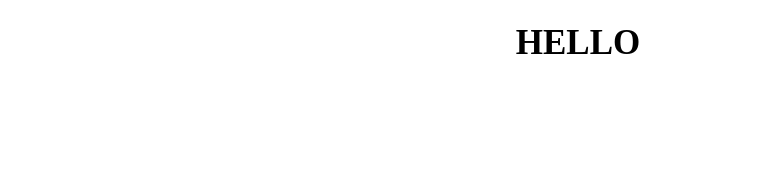
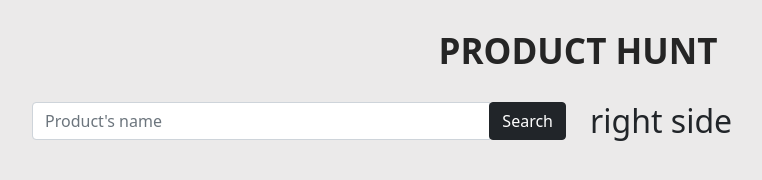
Before and after one commit to Trisha0296/assignment-6-api-repo, a plain HTML site: page index.html in a window 1280 px wide. Shown: the whole page, without its empty margins (62-824 px from the left). Drawn offline with nearby package versions, Linux system fonts and the light colour scheme.

Commit message:
normal part addad

```diff
--- a/app.js
+++ b/app.js
@@ -1 +1 @@
-alert()
+// alert()
--- a/index.html
+++ b/index.html
@@ -6,12 +6,35 @@
   <meta http-equiv="X-UA-Compatible" content="IE=edge">
   <meta name="viewport" content="width=device-width, initial-scale=1.0">
   <title>Phone Hunter</title>
+  <!-- Bootstrap-css-link -->
+  <link href="https://cdn.jsdelivr.net/npm/bootstrap@5.1.3/dist/css/bootstrap.min.css" rel="stylesheet"
+    integrity="sha384-1BmE4kWBq78iYhFldvKuhfTAU6auU8tT94WrHftjDbrCEXSU1oBoqyl2QvZ6jIW3" crossorigin="anonymous">
   <!-- css-link -->
   <link rel="stylesheet" href="style.css">
 </head>
 
 <body>
-  <h1 class="heading-tag">HELLO</h1>
+  <h1 class="heading-tag">PRODUCT HUNT</h1>
+
+  <div class="container m-auto w-100 mt-100">
+    <div class="row m-auto w-100">
+      <div class="col-md-6">
+
+        <div class="input-group mb-3 ">
+          <input id="search-box" type="text" class="form-control" placeholder="Product's name"
+            aria-label="Recipient's username" aria-describedby="basic-addon2">
+          <div class="input-group-append">
+            <button id="search-btn" class="btn btn-dark  text-white rounded" type="button">Search</button>
+          </div>
+        </div>
+
+      </div>
+      <div class="col-md-6">
+        <h2>right side</h2>
+      </div>
+    </div>
+  </div>
+
   <!-- script-link -->
   <script src="app.js"></script>
 </body>
--- a/style.css
+++ b/style.css
@@ -1,5 +1,11 @@
+body {
+  background-color: rgb(235, 234, 234);
+}
+
 .heading-tag {
   font-weight: 900;
   font-size: 35px;
   text-align: center;
+  margin: 30px 30px 30px;
+  color: rgb(37, 37, 37);
 }
```
